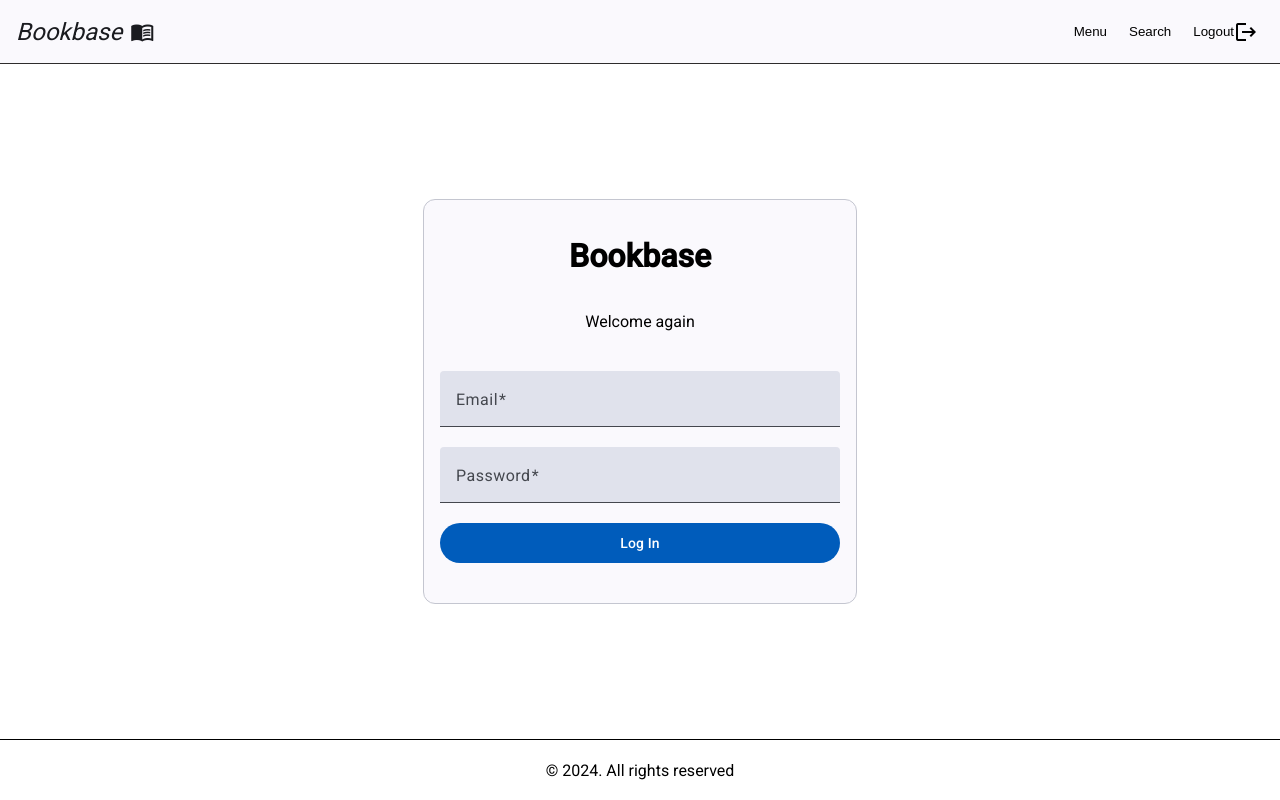
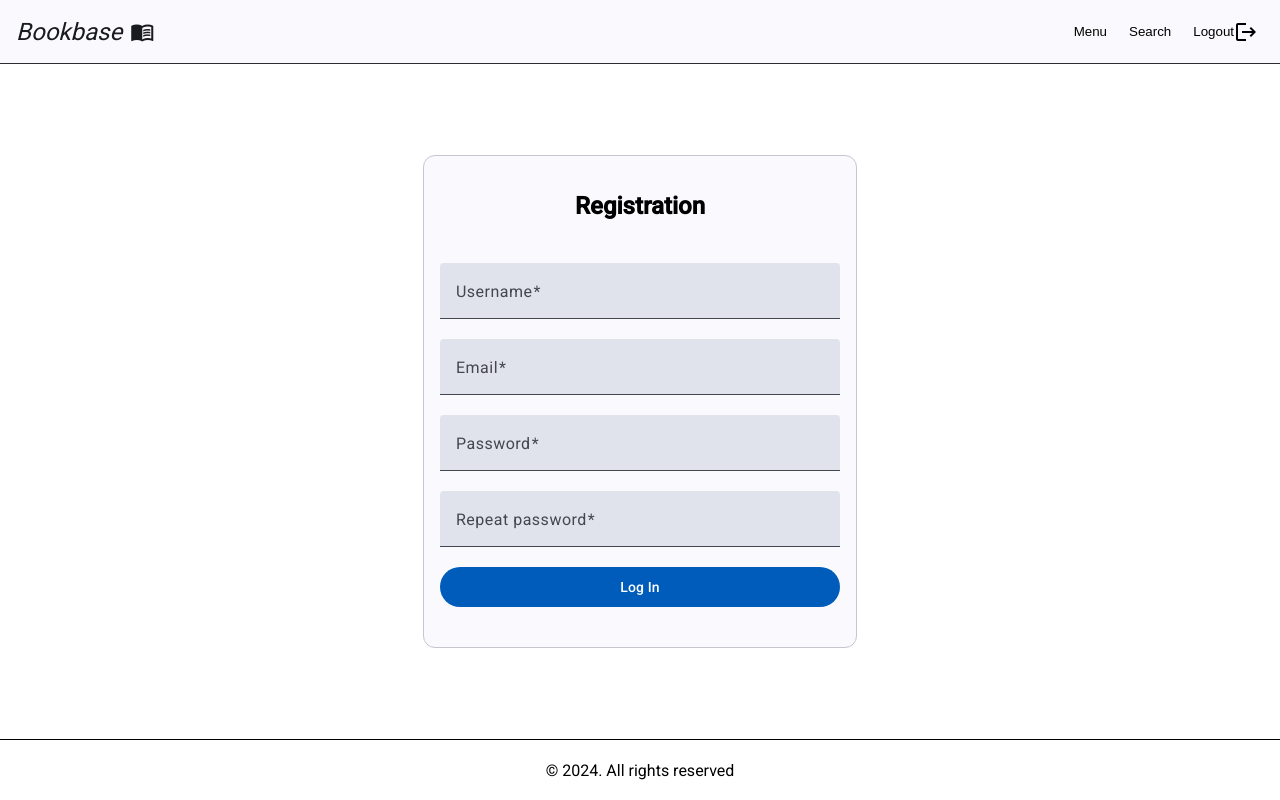
Before and after one commit to simonsanchez92/bookbase-web, an Angular app: page /register in a window 1280 px wide. Before the commit this address led to /login. Built offline with nearby package versions, Linux system fonts and the light colour scheme.

Commit message:
added register/login components

```diff
--- a/src/app/app.routes.ts
+++ b/src/app/app.routes.ts
@@ -1,7 +1,9 @@
 import { Routes } from '@angular/router';
 import { LoginComponent } from './pages/login/login.component';
+import { RegisterComponent } from './pages/register/register.component';
 
 export const routes: Routes = [
   { path: 'login', component: LoginComponent },
+  { path: 'register', component: RegisterComponent },
   { path: '**', redirectTo: 'login' },
 ];
--- a/src/app/features/login-form/login-form.component.html
+++ b/src/app/features/login-form/login-form.component.html
@@ -15,4 +15,14 @@
   </mat-form-field>
 
   <button mat-flat-button type="submit">Log In</button>
+
+  <div class="bottom-setion">
+    <a routerLink="/forgot-password" class="forgot-password"
+      >Forgot your password?</a
+    >
+    <div>
+      Already have an account?
+      <a routerLink="/register">Sign Up</a>
+    </div>
+  </div>
 </form>
--- /dev/null
+++ b/src/app/features/register-form/register-form.component.html
@@ -0,0 +1,38 @@
+<form class="login-form" [formGroup]="form" (ngSubmit)="onSubmit(form)">
+  <mat-form-field>
+    <mat-label>Username</mat-label>
+    <input
+      matInput
+      type="text"
+      placeholder="Username"
+      formControlName="username"
+    />
+  </mat-form-field>
+
+  <mat-form-field>
+    <mat-label>Email</mat-label>
+    <input matInput type="email" placeholder="Email" formControlName="email" />
+  </mat-form-field>
+
+  <mat-form-field>
+    <mat-label>Password</mat-label>
+    <input
+      matInput
+      type="password"
+      placeholder="Password"
+      formControlName="password"
+    />
+  </mat-form-field>
+
+  <mat-form-field>
+    <mat-label>Repeat password</mat-label>
+    <input
+      matInput
+      type="password"
+      placeholder="Password"
+      formControlName="repeatPassword"
+    />
+  </mat-form-field>
+
+  <button mat-flat-button type="submit">Log In</button>
+</form>
--- /dev/null
+++ b/src/app/features/register-form/register-form.component.scss
@@ -0,0 +1,7 @@
+form {
+  display: flex;
+  flex-direction: column;
+  width: 400px;
+  max-width: 100%;
+  margin: 24px 0;
+}
--- /dev/null
+++ b/src/app/features/register-form/register-form.component.ts
@@ -0,0 +1,45 @@
+import { Component, inject, OnInit } from '@angular/core';
+import {
+  FormBuilder,
+  FormGroup,
+  FormsModule,
+  ReactiveFormsModule,
+  Validators,
+} from '@angular/forms';
+import { MatButtonModule } from '@angular/material/button';
+import { MatFormFieldModule } from '@angular/material/form-field';
+import { MatInputModule } from '@angular/material/input';
+import { MatSelectModule } from '@angular/material/select';
+
+@Component({
+  selector: 'app-register-form',
+  standalone: true,
+  imports: [
+    FormsModule,
+    ReactiveFormsModule,
+    MatFormFieldModule,
+    MatInputModule,
+    MatSelectModule,
+    MatButtonModule,
+  ],
+  templateUrl: './register-form.component.html',
+  styleUrl: './register-form.component.scss',
+})
+export class RegisterFormComponent implements OnInit {
+  private fb = inject(FormBuilder);
+
+  form!: FormGroup;
+
+  ngOnInit(): void {
+    this.form = this.fb.group({
+      username: ['', [Validators.required]],
+      email: ['', [Validators.required, Validators.email]],
+      password: ['', [Validators.required]],
+      repeatPassword: ['', [Validators.required]],
+    });
+  }
+
+  onSubmit(form: FormGroup) {
+    console.log(form);
+  }
+}
--- /dev/null
+++ b/src/app/pages/register/register.component.html
@@ -0,0 +1,8 @@
+<div class="register-form-container">
+  <mat-card appearance="outlined" class="register-card">
+    <mat-card-content>
+      <h2>Registration</h2>
+      <app-register-form></app-register-form>
+    </mat-card-content>
+  </mat-card>
+</div>
--- /dev/null
+++ b/src/app/pages/register/register.component.scss
@@ -0,0 +1,12 @@
+.register-form-container {
+  margin: 24px;
+}
+
+.register-card {
+  .mat-mdc-card-content {
+    display: flex;
+    flex-direction: column;
+    justify-content: center;
+    align-items: center;
+  }
+}
```
Also changed, not shown: src/app/pages/register/register.component.ts (added, +13 -0 lines).
